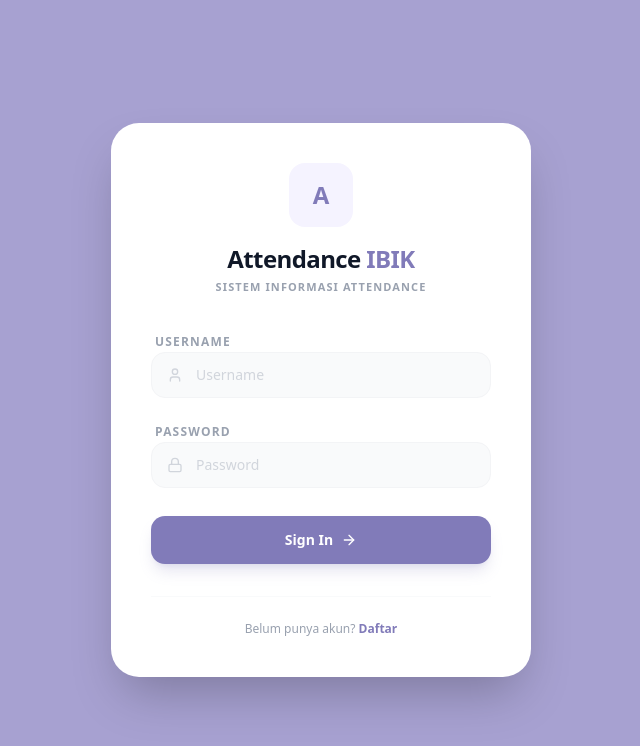
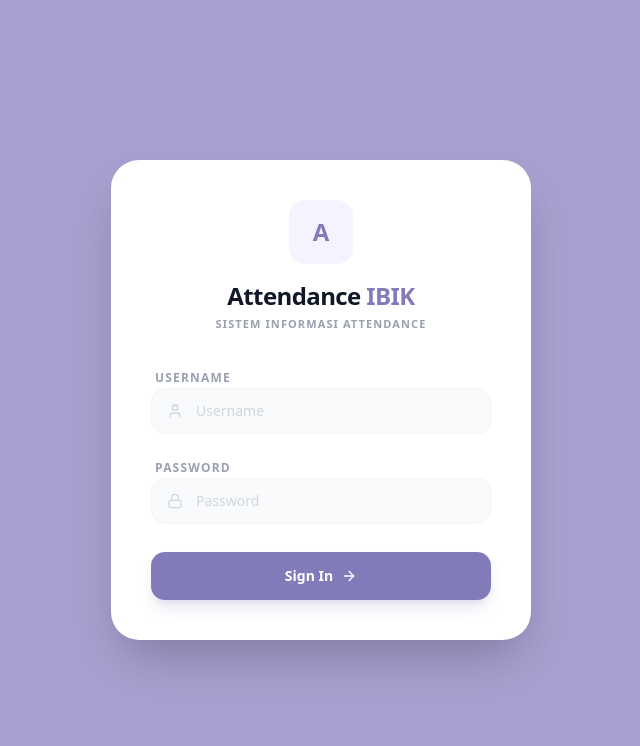
Before and after one commit to PabloRaka/attendance-client, a React (Vite) app: page /login in a window 1280 px wide. Shown: the top 746 px of the page, without its empty margins (319-959 px from the left). Built offline with nearby package versions, Linux system fonts and the light colour scheme; no server answers.

Commit message:
fix superadmin

```diff
--- a/src/App.tsx
+++ b/src/App.tsx
@@ -4,7 +4,6 @@ import { AuthProvider, useAuth } from './context/AuthContext';
 import { Menu } from 'lucide-react';
 import Sidebar from './components/Sidebar';
 import Login from './pages/Login';
-import Register from './pages/Register';
 import Dashboard from './pages/Dashboard';
 import History from './pages/History';
 import Profile from './pages/Profile';
@@ -73,7 +72,7 @@ const AppContent = () => {
     <Routes>
       {/* Auth Routes (Full-screen) */}
       <Route path="/login" element={<Login />} />
-      <Route path="/register" element={<Register />} />
+      {/* <Route path="/register" element={<Register />} /> */}
 
       {/* App Routes (With Navbar and Container) */}
       <Route path="/" element={
--- a/src/pages/Login.tsx
+++ b/src/pages/Login.tsx
@@ -1,5 +1,5 @@
 import React, { useState } from 'react';
-import { Link, useNavigate } from 'react-router-dom';
+import { useNavigate } from 'react-router-dom';
 import { useAuth } from '../context/AuthContext';
 import { api } from '../lib/api';
 import { User, Lock, ArrowRight } from 'lucide-react';
@@ -114,15 +114,15 @@ const Login = () => {
             </div>
           </form>
 
-          {/* Footer Section */}
-          <div className="mt-8 pt-6 border-t border-gray-50 text-center">
+          {/* Footer Section - Disabled as registration is external */}
+          {/* <div className="mt-8 pt-6 border-t border-gray-50 text-center">
             <p className="text-gray-400 text-xs font-medium">
               Belum punya akun? {' '}
               <Link to="/register" className="text-[#817BB9] hover:underline font-bold transition-colors">
                 Daftar
               </Link>
             </p>
-          </div>
+          </div> */}
         </div>
       </div>
     </div>
```
